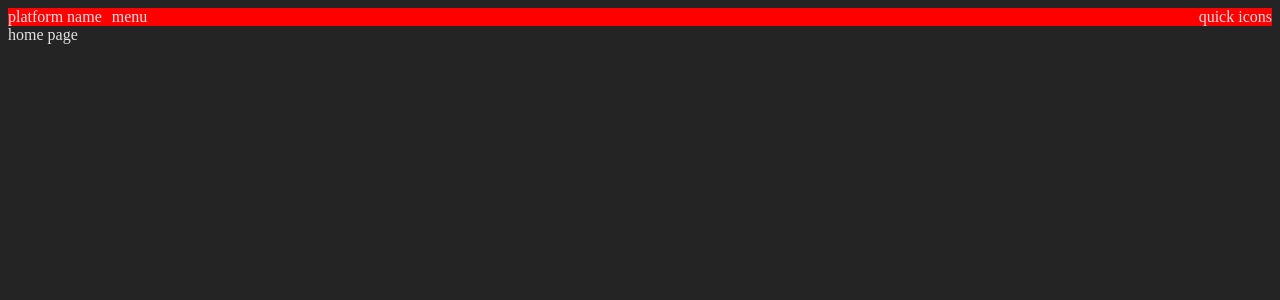
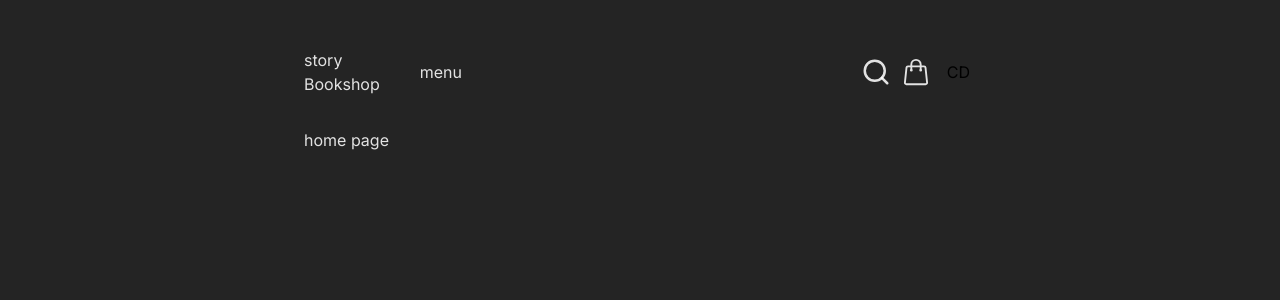
Before and after one commit to dchidi/story_bookshop, a React (Vite) app: page / in a window 1280 px wide. Shown: the top 300 px of the page. Built offline with nearby package versions, Linux system fonts and the light colour scheme.

Commit message:
Implement public route header layout

```diff
--- a/package.json
+++ b/package.json
@@ -12,6 +12,7 @@
   "dependencies": {
     "react": "^18.3.1",
     "react-dom": "^18.3.1",
+    "react-icons": "^5.3.0",
     "react-router-dom": "^6.27.0"
   },
   "devDependencies": {
--- /dev/null
+++ b/src/components/cart/Cart.tsx
@@ -0,0 +1,11 @@
+import { HiOutlineShoppingBag } from "react-icons/hi2";
+export const Cart: React.FC = () => {
+  return (
+    <>
+      <HiOutlineShoppingBag size={30} />
+      {/* <ul className={style.profileMenu}>
+        <li></li>
+      </ul> */}
+    </>
+  );
+};
--- /dev/null
+++ b/src/components/profile/ProfileMenu.tsx
@@ -0,0 +1,10 @@
+export const ProfileMenu: React.FC = () => {
+  return (
+    <>
+      <button>CD</button>
+      {/* <ul className={style.profileMenu}>
+        <li></li>
+      </ul> */}
+    </>
+  );
+};
--- /dev/null
+++ b/src/components/search/Search.tsx
@@ -0,0 +1,11 @@
+import { FiSearch } from "react-icons/fi";
+export const Search: React.FC = () => {
+  return (
+    <>
+      <FiSearch size={30} />
+      {/* <ul className={style.profileMenu}>
+        <li></li>
+      </ul> */}
+    </>
+  );
+};
--- a/src/constants/Menu.tsx
+++ b/src/constants/settings.tsx
@@ -1,2 +1,8 @@
+export const PLATFORM_NAME = (
+  <div>
+    <div>story</div>
+    <div>Bookshop</div>
+  </div>
+);
 export const LOGOUT_MENU = ["Shop", "Deals", "Login"];
 export const LOGIN_MENU = ["Shop", "Deals", "Orders", "Whish List"];
--- a/src/index.css
+++ b/src/index.css
@@ -1,3 +1,5 @@
+@import url("https://fonts.googleapis.com/css2?family=Inter:ital,opsz,wght@0,14..32,100..900;1,14..32,100..900&display=swap");
+
 :root {
   --background-color: #242424;
   --text-color: rgba(255, 255, 255, 0.87);
@@ -5,24 +7,134 @@
   --link-hover-color: #535bf2;
 }
 
-body {
-  background-color: var(--background-color);
-  color: var(--text-color);
-}
-
-a {
-  color: var(--link-color);
-}
-
-a:hover {
-  color: var(--link-hover-color);
-}
-
 .light-theme {
   --background-color: #ffffff;
   --text-color: #213547;
   --link-hover-color: #747bff;
 }
+
+/* Box sizing rules */
+*,
+*::before,
+*::after {
+  box-sizing: border-box;
+}
+
+/* Remove default margin */
+body,
+h1,
+h2,
+h3,
+h4,
+p,
+figure,
+blockquote,
+dl,
+dd {
+  margin: 0;
+}
+
+/* Set default body settings */
+body {
+  background-color: var(--background-color);
+  color: var(--text-color);
+  min-height: 100vh;
+  text-rendering: optimizeSpeed;
+  line-height: 1.5;
+  -webkit-font-smoothing: antialiased;
+  -moz-osx-font-smoothing: grayscale;
+  font-synthesis: none;
+  font-family: Inter, system-ui, -apple-system, BlinkMacSystemFont, "Segoe UI",
+    Roboto, "Helvetica Neue", Arial, sans-serif;
+  padding: 2rem 18rem;
+}
+
+/* Remove list styles on ul, ol elements with a list role */
+ul[role="list"],
+ol[role="list"] {
+  list-style: none;
+}
+
+/* Remove default padding */
+ul,
+ol {
+  padding: 0;
+}
+
+/* A elements without class get default styles */
+a {
+  text-decoration: none;
+  color: inherit;
+}
+
+/* Set default styles for images and media */
+img,
+picture {
+  max-width: 100%;
+  display: block;
+}
+
+/* Remove border from images inside links in IE */
+a img {
+  border: none;
+}
+
+/* Make tables look better */
+table {
+  border-collapse: collapse;
+  width: 100%;
+}
+
+/* Ensure buttons and inputs have no default border and are inheritable */
+button,
+input,
+select,
+textarea {
+  font-family: inherit;
+  font-size: inherit;
+  line-height: inherit;
+}
+
+/* Prevent text resizing in all browsers when zoomed */
+button {
+  background: none;
+  border: none;
+  cursor: pointer;
+}
+
+/* Remove default focus outlines but keep them for accessibility */
+:focus-visible {
+  outline: auto;
+}
+
+:focus:not(:focus-visible) {
+  outline: none;
+}
+
+/* Ensure that the HTML elements take up full height */
+html {
+  height: 100%;
+}
+
+/* Prevent overflow in body */
+body {
+  overflow-x: hidden;
+}
+
+/* Set default display for certain elements */
+address,
+caption,
+cite,
+code,
+dfn,
+em,
+strong,
+th,
+var {
+  font-style: normal;
+  font-weight: normal;
+}
+
 .row,
 .col {
   display: flex;
--- a/src/layouts/PublicLayout.module.css
+++ b/src/layouts/PublicLayout.module.css
@@ -1,6 +1,11 @@
 .header {
-  background-color: red;
+  padding: 1rem;
+  align-items: center;
+  gap: 40px;
 }
 .quickIcons {
   margin-left: auto;
 }
+main {
+  padding: 1rem;
+}
--- a/src/layouts/PublicLayout.tsx
+++ b/src/layouts/PublicLayout.tsx
@@ -1,13 +1,18 @@
+import React from "react";
 import { Outlet } from "react-router-dom";
 import style from "./PublicLayout.module.css";
+import { PLATFORM_NAME } from "../constants/settings";
+import { QuickIcons } from "./menu_quick_icons/QuickIcons";
 
-const PublicLayout = () => {
+const PublicLayout: React.FC = () => {
   return (
     <div>
       <header className={`row ${style.header}`}>
-        <div>platform name</div>
+        <div>{PLATFORM_NAME}</div>
         <div>menu</div>
-        <div className={style.quickIcons}>quick icons</div>
+        <div className={style.quickIcons}>
+          <QuickIcons />
+        </div>
       </header>
       <main>
         <Outlet />
--- /dev/null
+++ b/src/layouts/menu_quick_icons/QuickIcons.module.css
@@ -0,0 +1,6 @@
+.quickIcon {
+  align-items: center;
+}
+.profileMenu {
+  display: none;
+}
--- /dev/null
+++ b/src/layouts/menu_quick_icons/QuickIcons.tsx
@@ -0,0 +1,15 @@
+import React from "react";
+import style from "./QuickIcons.module.css";
+import { Search } from "../../components/search/Search";
+import { Cart } from "../../components/cart/Cart";
+import { ProfileMenu } from "../../components/profile/ProfileMenu";
+
+export const QuickIcons: React.FC = () => {
+  return (
+    <div className={`row ${style.quickIcon}`}>
+      <Search />
+      <Cart />
+      <ProfileMenu />
+    </div>
+  );
+};
```
Also changed, not shown: 1 other file (tests, documents, lock files or other folders).
